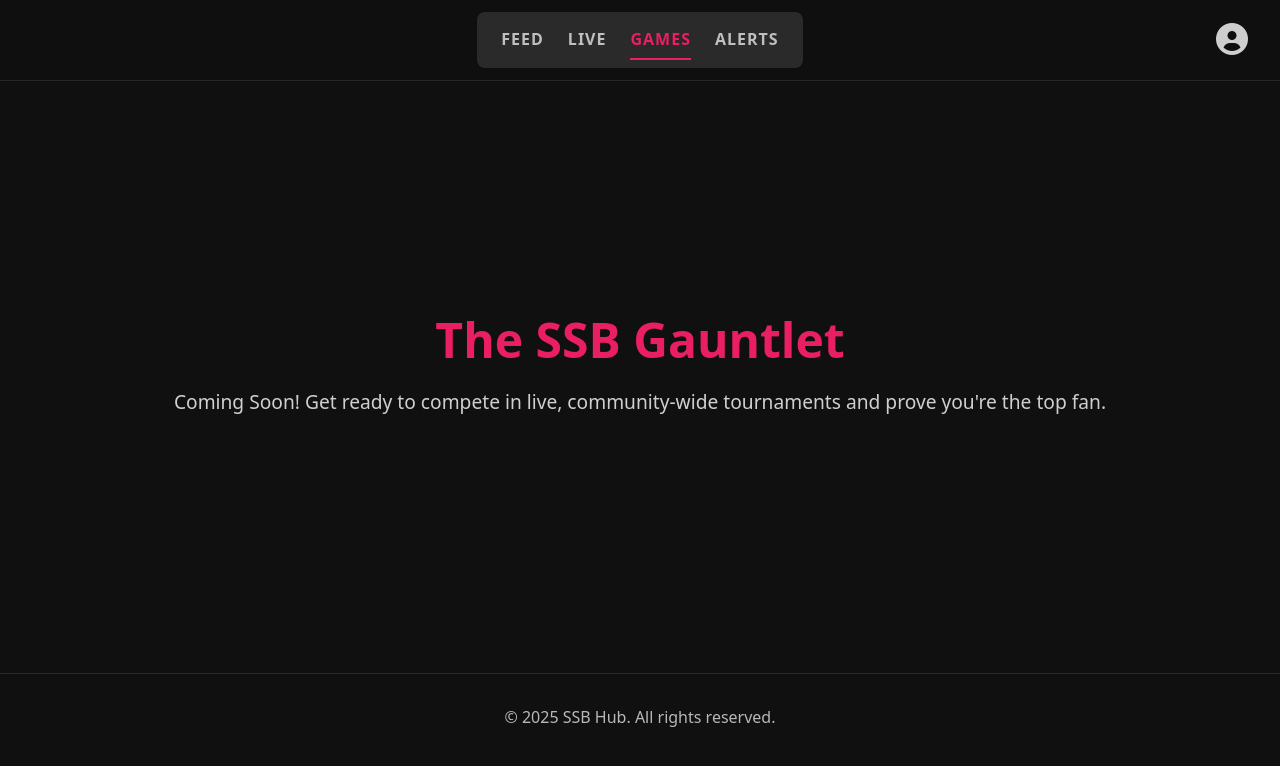
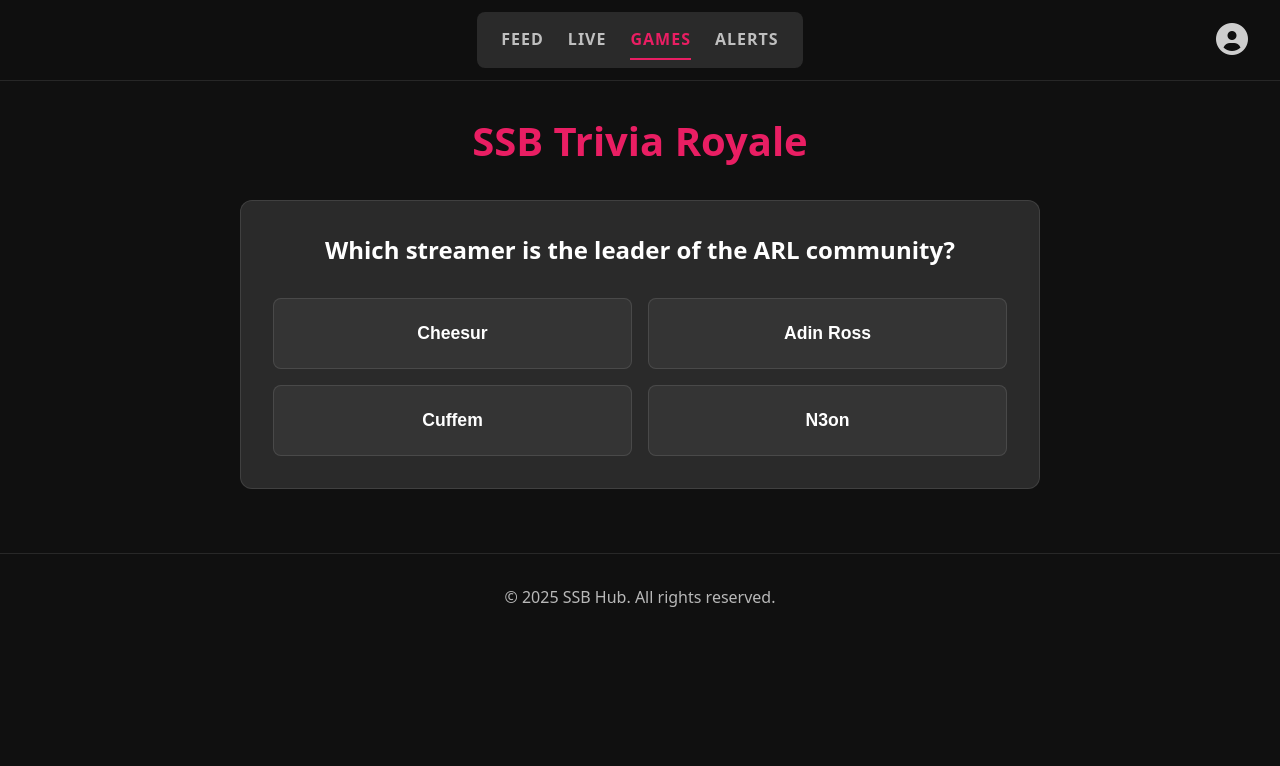
Before and after one commit to bbuckets5/ssb-hub, a Next.js app: page /games in a window 1280 px wide. Shown: the top 766 px of the page. Built offline with nearby package versions, Linux system fonts and the light colour scheme.

Commit message:
added trivia game layout

```diff
--- a/app/(main)/games/page.js
+++ b/app/(main)/games/page.js
@@ -1,12 +1,11 @@
 // app/(main)/games/page.js
+import TriviaGame from "@/components/TriviaGame"; // Import our new game component
 
 export default function GamesPage() {
   return (
-    <div style={{ padding: '4rem', textAlign: 'center', minHeight: '70vh', display: 'flex', flexDirection: 'column', justifyContent: 'center', alignItems: 'center' }}>
-      <h1 style={{ fontSize: '3rem', color: 'var(--primary-color)' }}>The SSB Gauntlet</h1>
-      <p style={{ fontSize: '1.2rem', marginTop: '1rem', opacity: '0.8' }}>
-        Coming Soon! Get ready to compete in live, community-wide tournaments and prove you&apos;re the top fan.
-      </p>
+    <div style={{ padding: '2rem', display: 'flex', flexDirection: 'column', alignItems: 'center', gap: '2rem' }}>
+      <h1 style={{ fontSize: '2.5rem', color: 'var(--primary-color)' }}>SSB Trivia Royale</h1>
+      <TriviaGame />
     </div>
   );
 }
--- /dev/null
+++ b/components/TriviaGame.css
@@ -0,0 +1,40 @@
+/* components/TriviaGame.css */
+.trivia-container {
+  width: 100%;
+  max-width: 800px;
+  background-color: var(--secondary-color);
+  padding: 2rem;
+  border-radius: 12px;
+  border: 1px solid var(--border-color);
+}
+
+.trivia-question {
+  font-size: 1.5rem;
+  font-weight: 600;
+  text-align: center;
+  margin-bottom: 2rem;
+}
+
+.trivia-answers {
+  display: grid;
+  grid-template-columns: 1fr 1fr; /* Two columns */
+  gap: 1rem;
+}
+
+.answer-button {
+  width: 100%;
+  padding: 1.5rem;
+  font-size: 1.1rem;
+  font-weight: 600;
+  background-color: rgba(255, 255, 255, 0.05);
+  border: 1px solid var(--border-color);
+  color: var(--text-color);
+  border-radius: 8px;
+  cursor: pointer;
+  transition: background-color 0.2s ease, transform 0.2s ease;
+}
+
+.answer-button:hover {
+  background-color: var(--primary-color);
+  transform: scale(1.02);
+}
--- /dev/null
+++ b/components/TriviaGame.js
@@ -0,0 +1,41 @@
+// components/TriviaGame.js
+'use client';
+
+import { useState } from 'react';
+import './TriviaGame.css';
+
+// A placeholder question to build our UI
+const mockQuestion = {
+  question: "Which streamer is the leader of the ARL community?",
+  options: ["Cheesur", "Adin Ross", "Cuffem", "N3on"],
+  correctAnswer: "Adin Ross",
+};
+
+export default function TriviaGame() {
+  const [selectedAnswer, setSelectedAnswer] = useState(null);
+
+  const handleAnswerClick = (option) => {
+    setSelectedAnswer(option);
+    // For now, just show an alert. Later, we'll check if it's correct.
+    alert(`You selected: ${option}`);
+  };
+
+  return (
+    <div className="trivia-container">
+      <div className="trivia-question">
+        <p>{mockQuestion.question}</p>
+      </div>
+      <div className="trivia-answers">
+        {mockQuestion.options.map((option) => (
+          <button
+            key={option}
+            className="answer-button"
+            onClick={() => handleAnswerClick(option)}
+          >
+            {option}
+          </button>
+        ))}
+      </div>
+    </div>
+  );
+}
```
